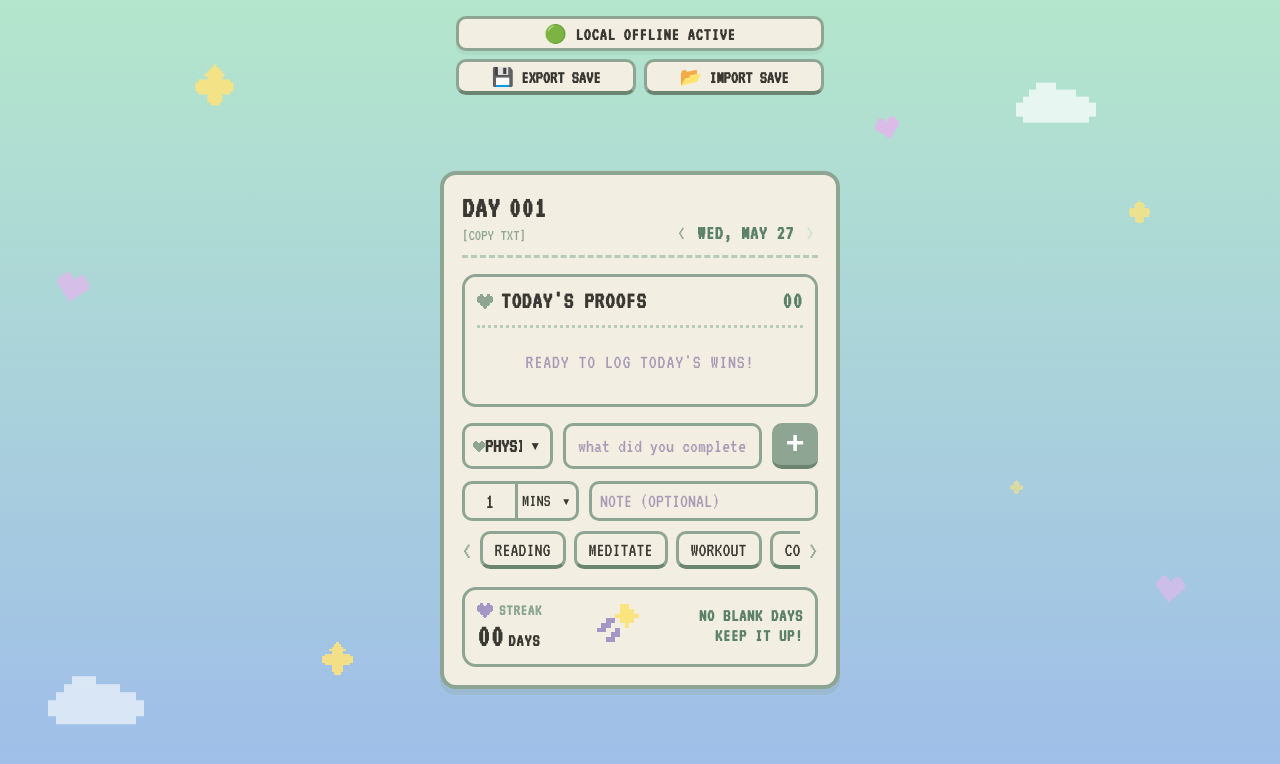
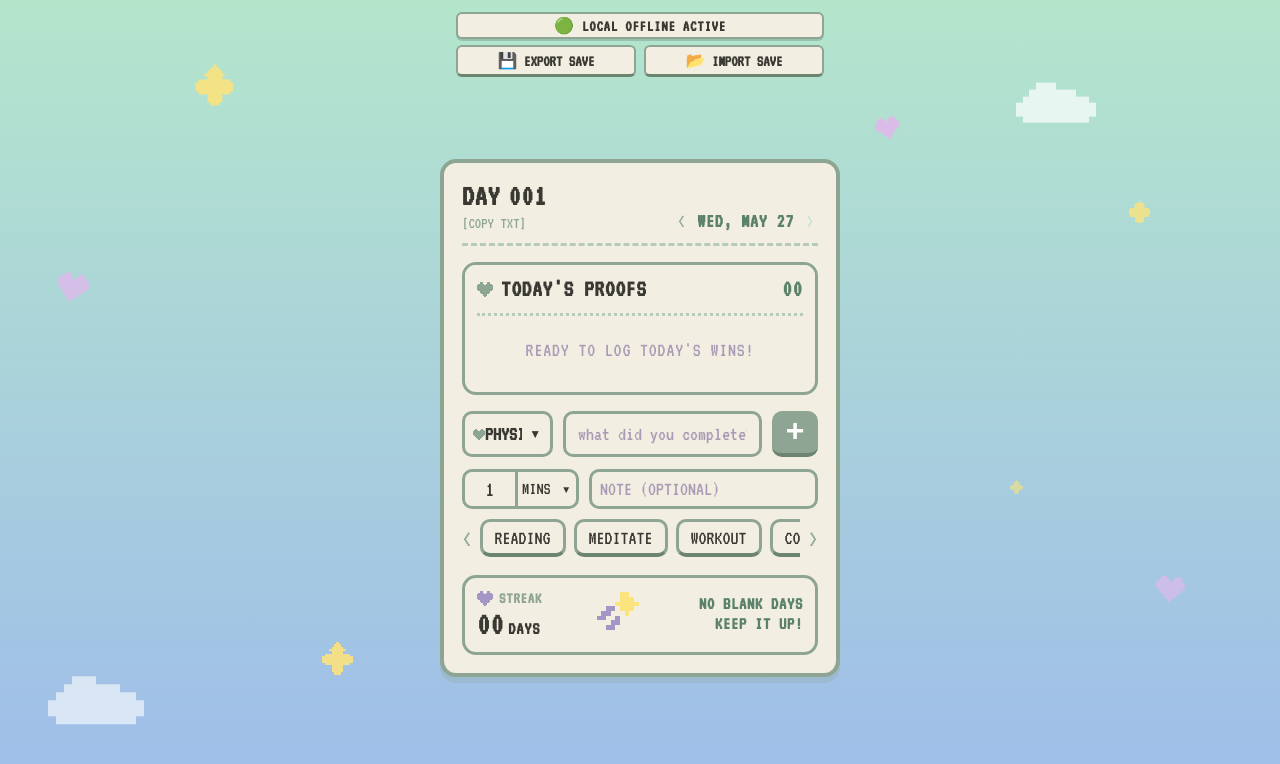
Before and after one commit to oron01/logMachine, a Next.js app: page / in a window 1280 px wide. Shown: the top 764 px of the page. Built offline with nearby package versions, Linux system fonts and the light colour scheme.

Commit message:
Optimize container padding-top and topStatusArea heights to reduce the vertical margin between status panel and card

```diff
--- a/app/page.module.css
+++ b/app/page.module.css
@@ -27,7 +27,7 @@
   flex-direction: column;
   align-items: center;
   justify-content: center;
-  padding: 100px 16px 40px 16px;
+  padding: 76px 16px 40px 16px;
   box-sizing: border-box;
   gap: 16px;
 }
@@ -704,16 +704,16 @@
 .saveBtnHalf {
   flex: 1;
   background: #f2efe2;
-  border: 3px solid #8da592;
-  border-radius: 10px;
-  height: 36px;
+  border: 2px solid #8da592;
+  border-radius: 6px;
+  height: 32px;
   display: flex;
   align-items: center;
   justify-content: center;
-  font-size: 18px;
+  font-size: 16px;
   color: #3a3832;
   cursor: pointer;
-  border-bottom: 4px solid #6b8571;
+  border-bottom: 3px solid #6b8571;
   transition: all 0.1s;
   font-family: var(--font-vt323), monospace;
   outline: none;
@@ -732,13 +732,13 @@
 /* --- TOP STATUS AREA AND CENTERING FLOW --- */
 .topStatusArea {
   position: absolute;
-  top: 16px;
+  top: 12px;
   left: 50%;
   transform: translateX(-50%);
   display: flex;
   flex-direction: column;
   align-items: center;
-  gap: 8px;
+  gap: 6px;
   width: 100%;
   max-width: 400px;
   box-sizing: border-box;
@@ -748,13 +748,13 @@
 
 .statusIndicator {
   background: #f2efe2;
-  border: 3px solid #8da592;
-  padding: 4px 10px;
-  border-radius: 10px;
-  font-size: 18px;
+  border: 2px solid #8da592;
+  padding: 2px 10px;
+  border-radius: 6px;
+  font-size: 16px;
   color: #3a3832;
   font-family: var(--font-vt323), monospace;
-  box-shadow: 0 4px 0 rgba(141,165,146,0.15);
+  box-shadow: 0 2px 0 rgba(0,0,0,0.15);
   text-align: center;
   width: 100%;
   box-sizing: border-box;
@@ -763,13 +763,13 @@
 
 .statusIndicatorConnected {
   background: #e6f5ed;
-  border: 3px solid #8da592;
-  padding: 4px 10px;
-  border-radius: 10px;
-  font-size: 18px;
+  border: 2px solid #8da592;
+  padding: 2px 10px;
+  border-radius: 6px;
+  font-size: 16px;
   color: #3a3832;
   font-family: var(--font-vt323), monospace;
-  box-shadow: 0 4px 0 rgba(141,165,146,0.15);
+  box-shadow: 0 2px 0 rgba(0,0,0,0.15);
   text-align: center;
   width: 100%;
   box-sizing: border-box;
```
